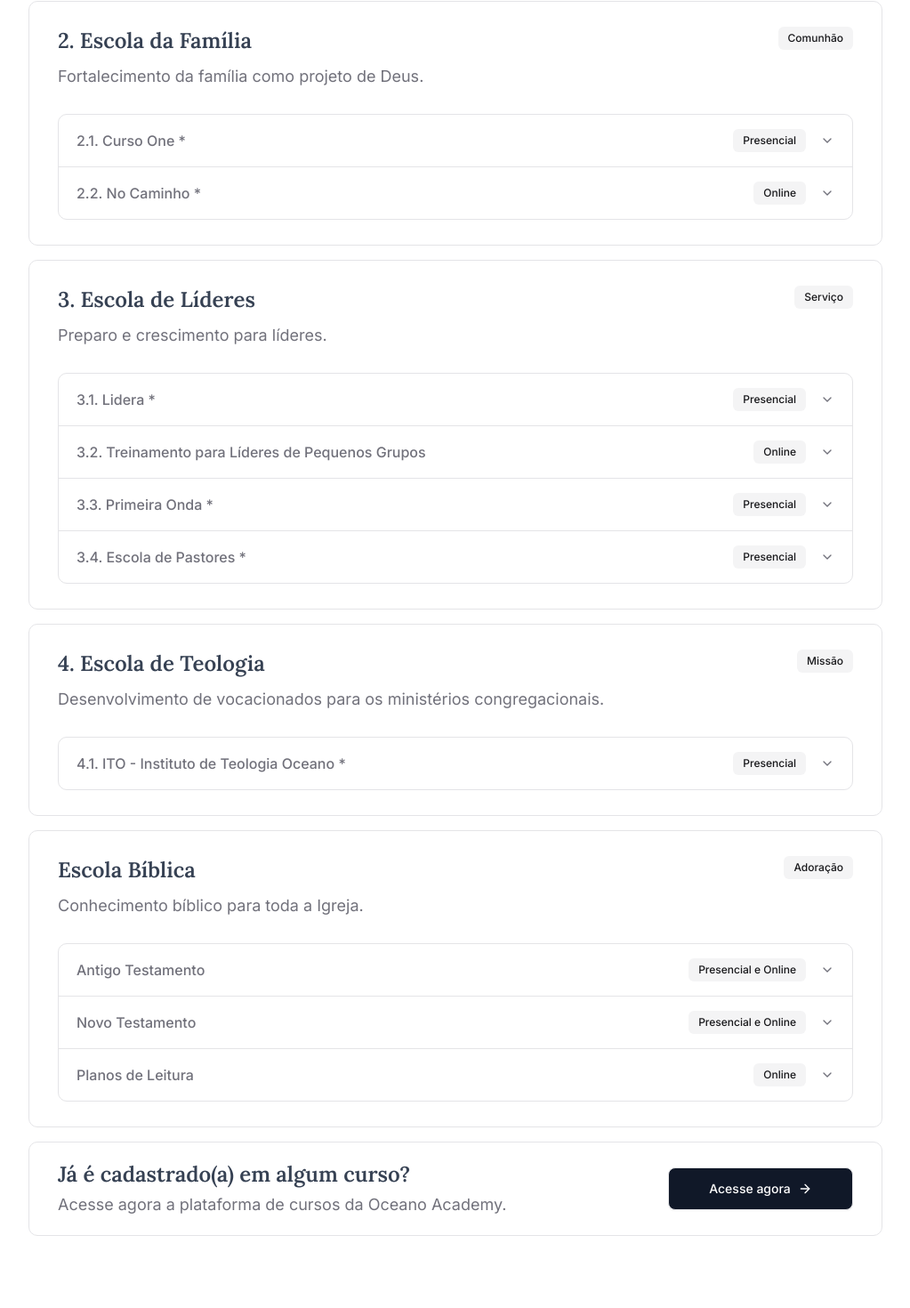
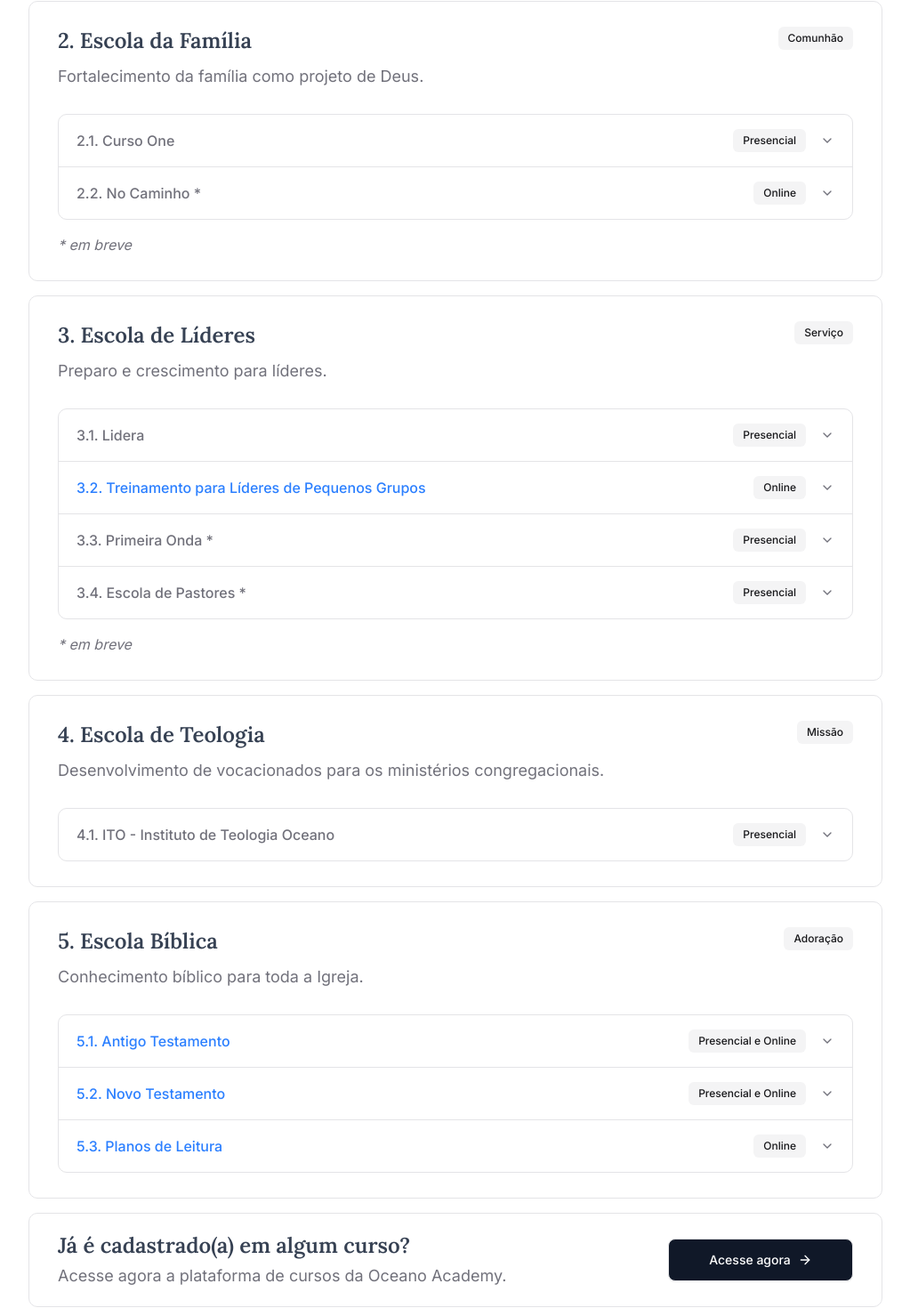
Before and after one commit to oceanodg/ocn-institucional-v4, a Next.js app: page /oceano-academy in a window 1280 px wide. Shown: the part 728-2198 px from the top of the page at 89% size, without its empty margins (128-1151 px from the left). Built offline with nearby package versions, Linux system fonts and the light colour scheme.

Commit message:
feat: enhance course data structure and update page title for Voluntariado to reflect training focus

```diff
--- a/app/(site)/oceano-academy/cursos/voluntariado/page.tsx
+++ b/app/(site)/oceano-academy/cursos/voluntariado/page.tsx
@@ -20,7 +20,7 @@ export default function VoluntariadoPage() {
       <HeroContainer className="pb-2 sm:pb-0">
         <div className="flex flex-col sm:flex-row gap-2 sm:gap-24 sm:items-center">
           <div className="flex flex-col gap-2 sm:flex-1">
-            <H1 className="text-left">Voluntariado</H1>
+            <H1 className="text-left">Treinamento para novos voluntários</H1>
             <P className="mt-0">
               Servir é mais do que uma tarefa: é um chamado.
             </P>
--- a/app/(site)/oceano-academy/schools-data.ts
+++ b/app/(site)/oceano-academy/schools-data.ts
@@ -4,10 +4,10 @@ export interface Course {
   id: string;
   title: string;
   description?: string;
-  href?: string;
   modality?: Modality;
   enrollHref?: string;
   learnMoreHref?: string;
+  comingSoon?: boolean;
 }
 
 export interface School {
@@ -74,15 +74,16 @@ export const data: School[] = [
     courses: [
       {
         id: "one",
-        title: "2.1. Curso One *",
+        title: "2.1. Curso One",
         modality: "Presencial",
-        description: "Curso para noivos, em breve. Será presencial.",
+        description: "Curso para noivos. Presencial.",
       },
       {
         id: "no-caminho",
         title: "2.2. No Caminho *",
-        description: "Curso para pais, em breve. Será online.",
+        description: "Curso para pais. Será online.",
         modality: "Online",
+        comingSoon: true,
       },
     ],
   },
@@ -94,31 +95,31 @@ export const data: School[] = [
     courses: [
       {
         id: "lidera",
-        title: "3.1. Lidera *",
+        title: "3.1. Lidera",
         modality: "Presencial",
-        description: "Curso de formação de líderes, em breve. Será presencial.",
+        description: "Curso de formação de líderes. Presencial.",
       },
       {
         id: "pequenos-grupos",
         title: "3.2. Treinamento para Líderes de Pequenos Grupos",
         description:
           "Apresenta a identidade, a visão e a prática dos Pequenos Grupos da Igreja Oceano da Graça. Online.",
-        href: "/oceano-academy/cursos/pequenos-grupos",
+        learnMoreHref: "/oceano-academy/cursos/pequenos-grupos",
         modality: "Online",
       },
       {
         id: "primeira-onda",
         title: "3.3. Primeira Onda *",
-        description:
-          "Treinamento para plantadores de igreja, em breve. Será presencial.",
+        description: "Treinamento para plantadores de igreja. Será presencial.",
         modality: "Presencial",
+        comingSoon: true,
       },
       {
         id: "escola-de-pastores",
         title: "3.4. Escola de Pastores *",
-        description:
-          "Curso de formação de pastores, em breve. Será presencial.",
+        description: "Curso de formação de pastores. Será presencial.",
         modality: "Presencial",
+        comingSoon: true,
       },
     ],
   },
@@ -131,15 +132,15 @@ export const data: School[] = [
     courses: [
       {
         id: "ito",
-        title: "4.1. ITO - Instituto de Teologia Oceano *",
-        description: "Instituto de Teologia Oceano, em breve. Será presencial.",
+        title: "4.1. ITO - Instituto de Teologia Oceano",
+        description: "Instituto de Teologia Oceano. Presencial.",
         modality: "Presencial",
       },
     ],
   },
   {
     id: "escola-biblica",
-    title: "Escola Bíblica",
+    title: "5. Escola Bíblica",
     description: "Conhecimento bíblico para toda a Igreja.",
     pillar: { label: "Adoração" },
     hideCoursesQuantity: true,
@@ -147,37 +148,25 @@ export const data: School[] = [
     courses: [
       {
         id: "antigo-testamento",
-        title: "Antigo Testamento",
+        title: "5.1. Antigo Testamento",
         description:
           "Materiais de apoio para o estudo do Antigo Testamento das aulas presenciais da Escola Bíblica. Presencial e online.",
-        href: "/oceano-academy/materiais-didaticos?tab=antigo",
+        learnMoreHref: "/oceano-academy/materiais-didaticos?tab=antigo",
         modality: "Presencial e Online",
       },
       {
         id: "novo-testamento",
-        title: "Novo Testamento",
+        title: "5.2. Novo Testamento",
         description:
           "Materiais de apoio para o estudo do Novo Testamento das aulas presenciais da Escola Bíblica. Presencial e online.",
-        href: "/oceano-academy/materiais-didaticos?tab=novo",
+        learnMoreHref: "/oceano-academy/materiais-didaticos?tab=novo",
         modality: "Presencial e Online",
       },
-      // {
-      //   id: "personagens",
-      //   title: "Personagens",
-      //   href: "/oceano-academy/materiais-didaticos?tab=personagens",
-      //   modality: "Online",
-      // },
-      // {
-      //   id: "parabolas",
-      //   title: "Parábolas",
-      //   href: "/oceano-academy/materiais-didaticos?tab=parabolas",
-      //   modality: "Online",
-      // },
       {
         id: "planos-de-leitura",
-        title: "Planos de Leitura",
+        title: "5.3. Planos de Leitura",
         description: "Planos de leitura para iniciantes e avançados.",
-        href: "/oceano-academy/planos-de-leitura",
+        learnMoreHref: "/oceano-academy/planos-de-leitura",
         modality: "Online",
       },
     ],
```
